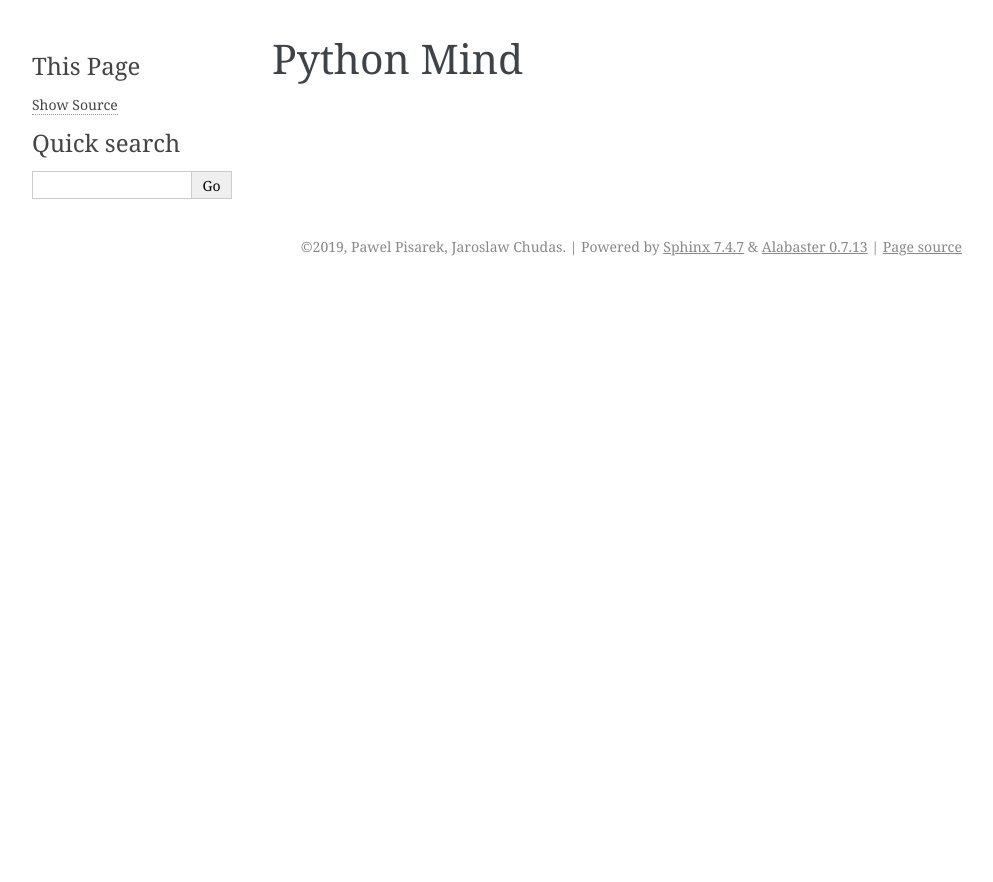
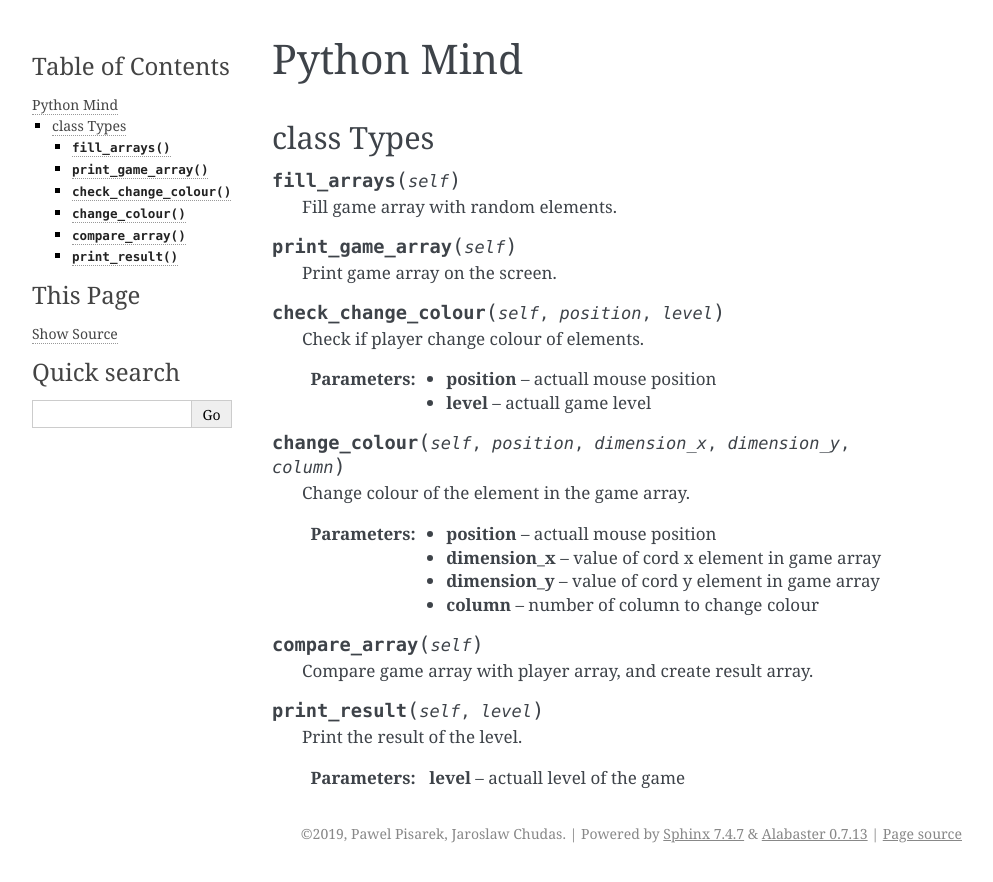
Before and after one commit to pppt94/PythonGameCollection, a Sphinx documentation site: the page built from Docs/PythonMind.rst, in a window 1280 px wide. Shown: the top 882 px of the page, without its empty margins (148-1141 px from the left). Built offline with Sphinx 7.4.7, drawn with Linux system fonts in a browser that asks for light colours.

Commit message:
Update PythonMind.rst

```diff
--- a/Docs/PythonMind.rst
+++ b/Docs/PythonMind.rst
@@ -1,2 +1,40 @@
 Python Mind
 ==========
+
+
+class Types
+----------
+
+.. function:: fill_arrays(self)
+
+  Fill game array with random elements.
+
+.. function:: print_game_array(self)
+
+  Print game array on the screen.
+
+.. function:: check_change_colour(self, position, level)
+
+  Check if player change colour of elements.
+
+  :param position: actuall mouse position
+  :param level: actuall game level
+
+.. function:: change_colour(self, position, dimension_x, dimension_y, column)
+
+  Change colour of the element in the game array.
+
+  :param position: actuall mouse position
+  :param dimension_x: value of cord x element in game array
+  :param dimension_y: value of cord y element in game array
+  :param column: number of column to change colour
+
+.. function:: compare_array(self)
+
+  Compare game array with player array, and create result array.
+
+.. function:: print_result(self, level)
+
+  Print the result of the level.
+
+  :param level: actuall level of the game
```
